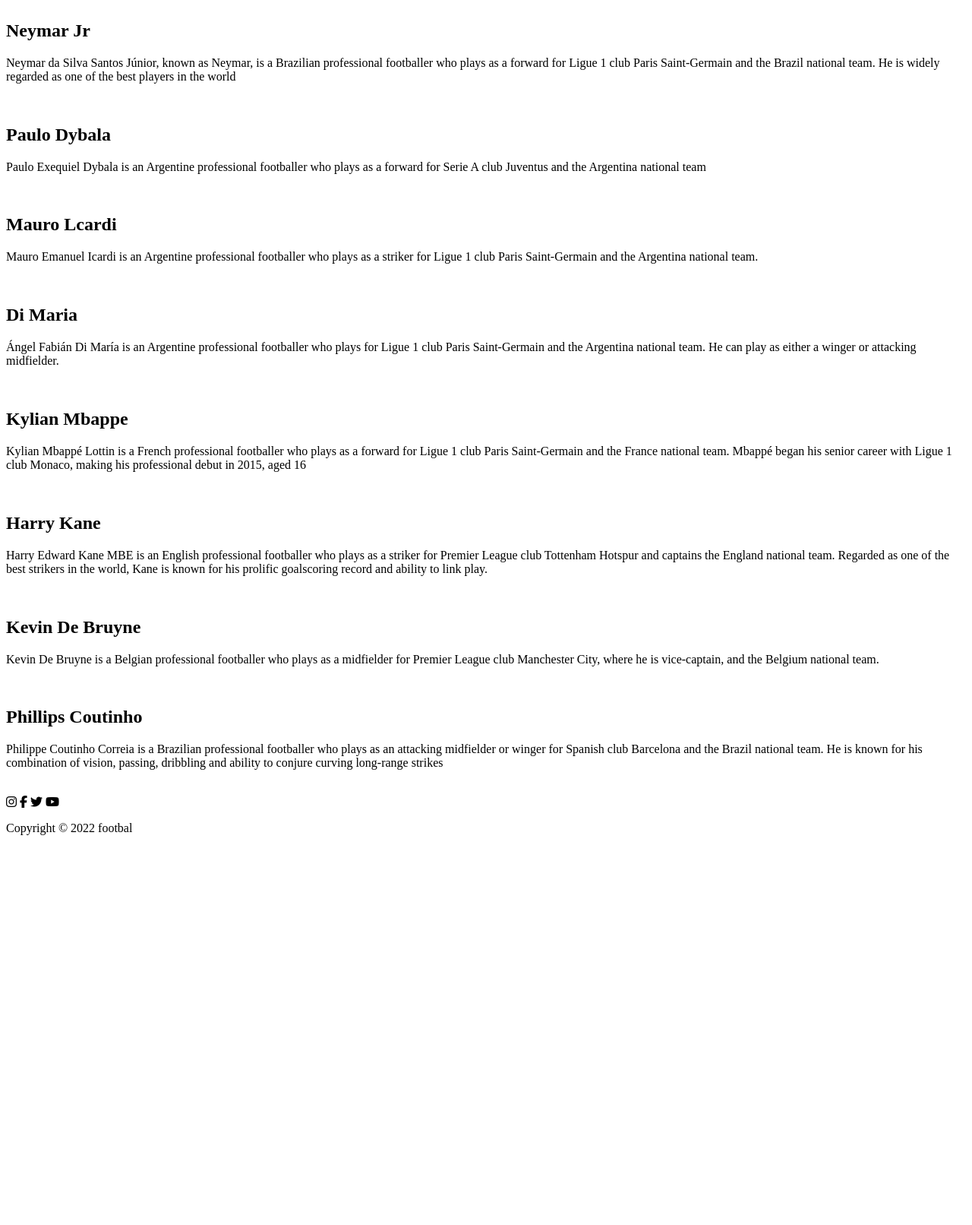
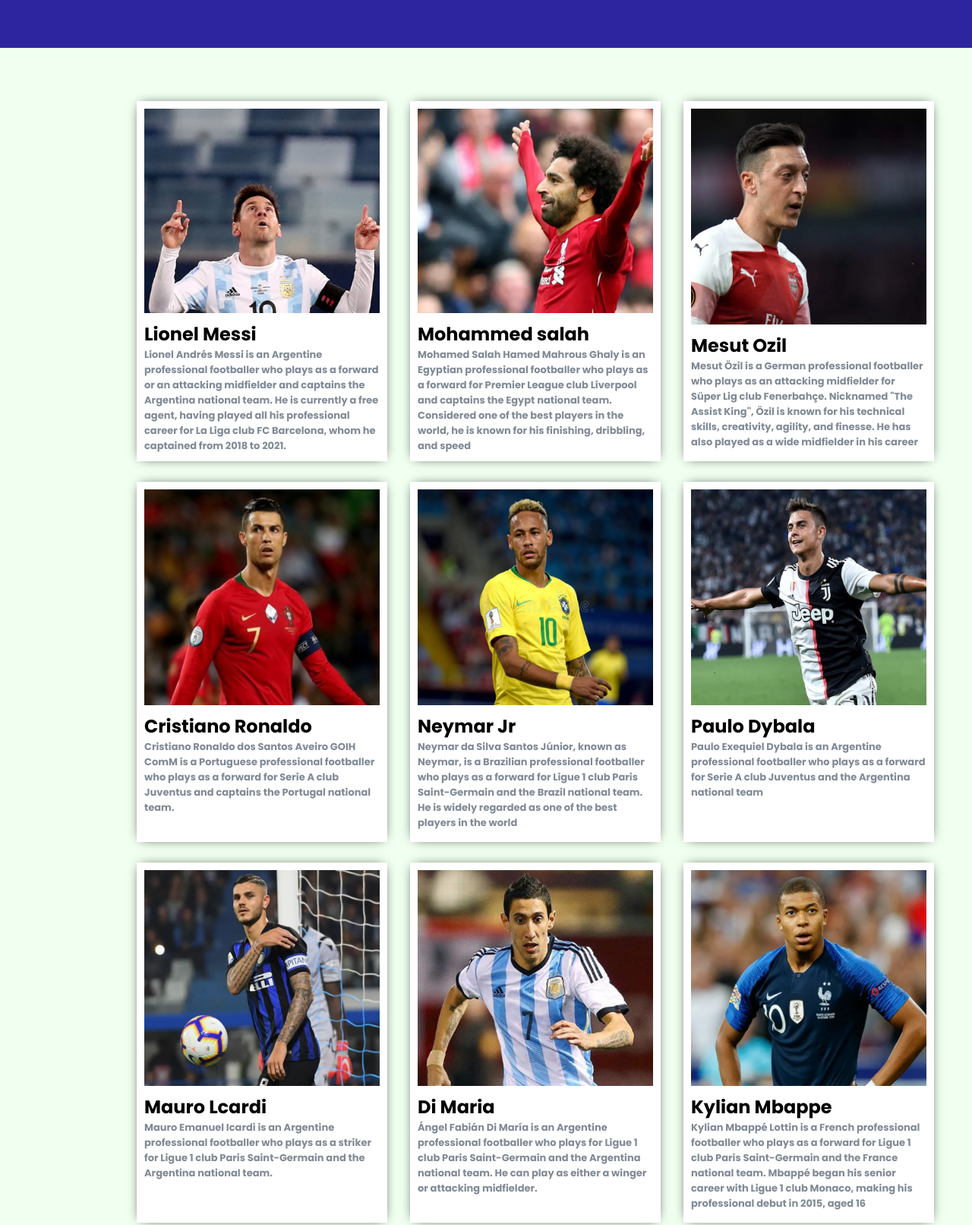
Before and after one commit to NurulIslam-EEE/football-festival, a plain HTML site: page index.html in a window 1280 px wide. Shown: the part 737-2349 px from the top of the page at 76% size. Before the commit the page ends 1852 px from the top, so only its background shows below. Drawn offline with Linux system fonts and the light colour scheme; the site is published under a folder, as on GitHub Pages, so addresses that start at the root find nothing.

Commit message:
image path change

```diff
--- a/index.html
+++ b/index.html
@@ -8,7 +8,7 @@
     <title>Football Festival</title>
 
     <!-- ---------CSS------------- -->
-    <link rel="stylesheet" href="/css/style.css">
+    <link rel="stylesheet" href="css/style.css">
     <!-- ---fonts----- -->
     <link rel="preconnect" href="https://fonts.googleapis.com">
     <link rel="preconnect" href="https://fonts.gstatic.com" crossorigin>
@@ -30,7 +30,7 @@
                 </div>
             </div>
             <div class="banner">
-                <img src="/img/banner.png" alt="">
+                <img src="img/banner.png" alt="">
             </div>
         </div>
     </section>
@@ -39,7 +39,7 @@
         <article>
             <div class="players">
                 <div class="player">
-                    <img src="/img/players/player-2.png" alt="">
+                    <img src="img/players/player-2.png" alt="">
                     <div class="title">
                         <h2>Lionel Messi</h2>
                         <p>Lionel Andrés Messi is an Argentine professional footballer who plays as a forward or an
@@ -49,7 +49,7 @@
                     </div>
                 </div>
                 <div class="player">
-                    <img src="/img/players/player-9.png" alt="">
+                    <img src="img/players/player-9.png" alt="">
                     <div class="title">
                         <h2>Mohammed salah</h2>
                         <p>Mohamed Salah Hamed Mahrous Ghaly is an Egyptian professional footballer who plays as a
@@ -59,7 +59,7 @@
                     </div>
                 </div>
                 <div class="player">
-                    <img src="/img/players/player-5.png" alt="">
+                    <img src="img/players/player-5.png" alt="">
                     <div class="title">
                         <h2>Mesut Ozil</h2>
                         <p>Mesut Özil is a German professional footballer who plays as an attacking midfielder for Süper
@@ -68,7 +68,7 @@
                     </div>
                 </div>
                 <div class="player">
-                    <img src="/img/players/player-3.png" alt="">
+                    <img src="img/players/player-3.png" alt="">
                     <div class="title">
                         <h2>Cristiano Ronaldo</h2>
                         <p>Cristiano Ronaldo dos Santos Aveiro GOIH ComM is a Portuguese professional footballer who
@@ -76,7 +76,7 @@
                     </div>
                 </div>
                 <div class="player">
-                    <img src="/img/players/player-1.png" alt="">
+                    <img src="img/players/player-1.png" alt="">
                     <div class="title">
                         <h2>Neymar Jr</h2>
                         <p>Neymar da Silva Santos Júnior, known as Neymar, is a Brazilian professional footballer who
@@ -85,7 +85,7 @@
                     </div>
                 </div>
                 <div class="player">
-                    <img src="/img/players/player-4.png" alt="">
+                    <img src="img/players/player-4.png" alt="">
                     <div class="title">
                         <h2>Paulo Dybala</h2>
                         <p>Paulo Exequiel Dybala is an Argentine professional footballer who plays as a forward for
@@ -93,7 +93,7 @@
                     </div>
                 </div>
                 <div class="player">
-                    <img src="/img/players/player-6.png" alt="">
+                    <img src="img/players/player-6.png" alt="">
                     <div class="title">
                         <h2>Mauro Lcardi</h2>
                         <p>Mauro Emanuel Icardi is an Argentine professional footballer who plays as a striker for Ligue
@@ -101,7 +101,7 @@
                     </div>
                 </div>
                 <div class="player">
-                    <img src="/img/players/player-7.png" alt="">
+                    <img src="img/players/player-7.png" alt="">
                     <div class="title">
                         <h2>Di Maria</h2>
                         <p>Ángel Fabián Di María is an Argentine professional footballer who plays for Ligue 1 club
@@ -110,7 +110,7 @@
                     </div>
                 </div>
                 <div class="player">
-                    <img src="/img/players/player-8.png" alt="">
+                    <img src="img/players/player-8.png" alt="">
                     <div class="title">
                         <h2>Kylian Mbappe</h2>
                         <p>Kylian Mbappé Lottin is a French professional footballer who plays as a forward for Ligue 1
@@ -119,7 +119,7 @@
                     </div>
                 </div>
                 <div class="player">
-                    <img src="/img/players/player-10.png" alt="">
+                    <img src="img/players/player-10.png" alt="">
                     <div class="title">
                         <h2>Harry Kane</h2>
                         <p>Harry Edward Kane MBE is an English professional footballer who plays as a striker for
@@ -129,7 +129,7 @@
                     </div>
                 </div>
                 <div class="player">
-                    <img src="/img/players/player-11.png" alt="">
+                    <img src="img/players/player-11.png" alt="">
                     <div class="title">
                         <h2>Kevin De Bruyne</h2>
                         <p>Kevin De Bruyne is a Belgian professional footballer who plays as a midfielder for Premier
@@ -137,7 +137,7 @@
                     </div>
                 </div>
                 <div class="player">
-                    <img src="/img/players/player-12.png" alt="">
+                    <img src="img/players/player-12.png" alt="">
                     <div class="title">
                         <h2>Phillips Coutinho</h2>
                         <p>Philippe Coutinho Correia is a Brazilian professional footballer who plays as an attacking
@@ -154,7 +154,7 @@
     <footer>
         <div class="logo">
             <div class="img">
-                <img src="/img/Logo.png" alt="">
+                <img src="img/Logo.png" alt="">
             </div>
             <div class="icon">
                 <i class="fab fa-instagram"></i>
```
